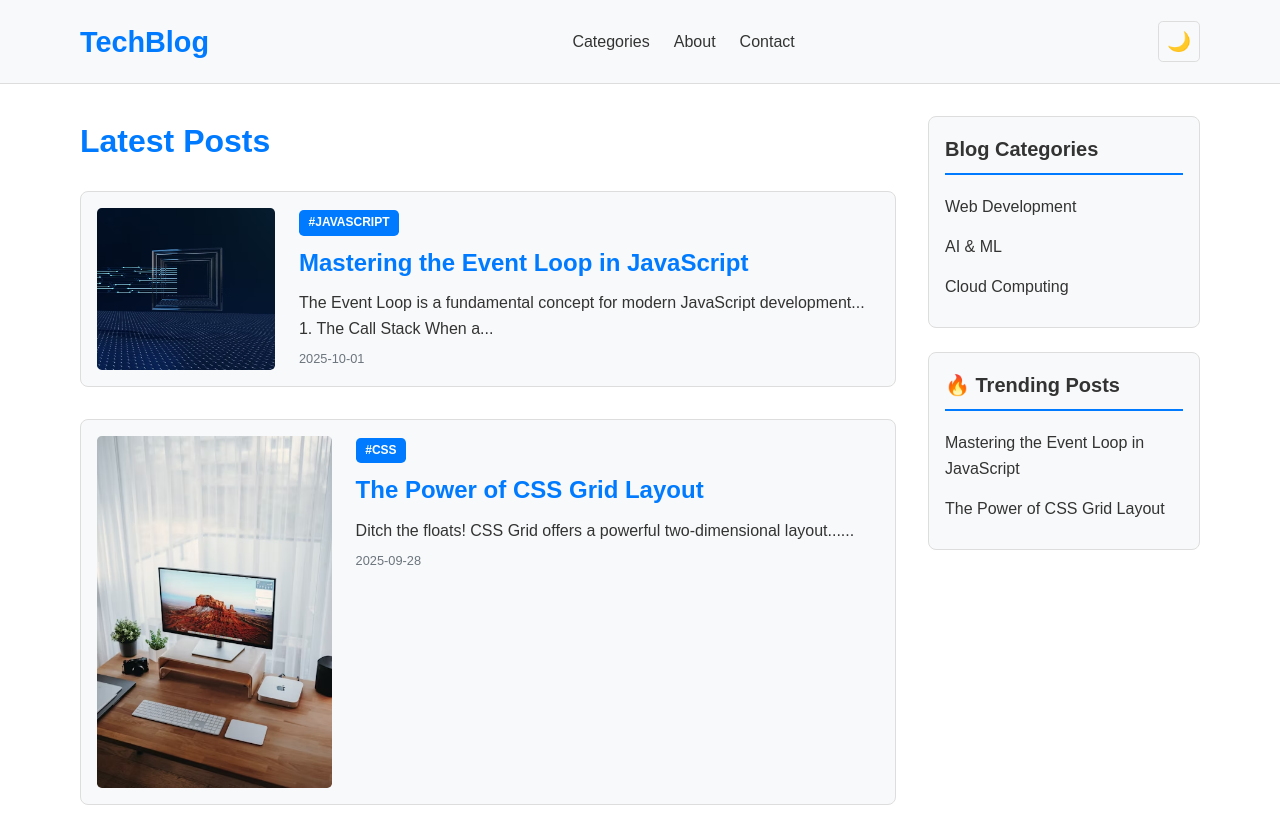
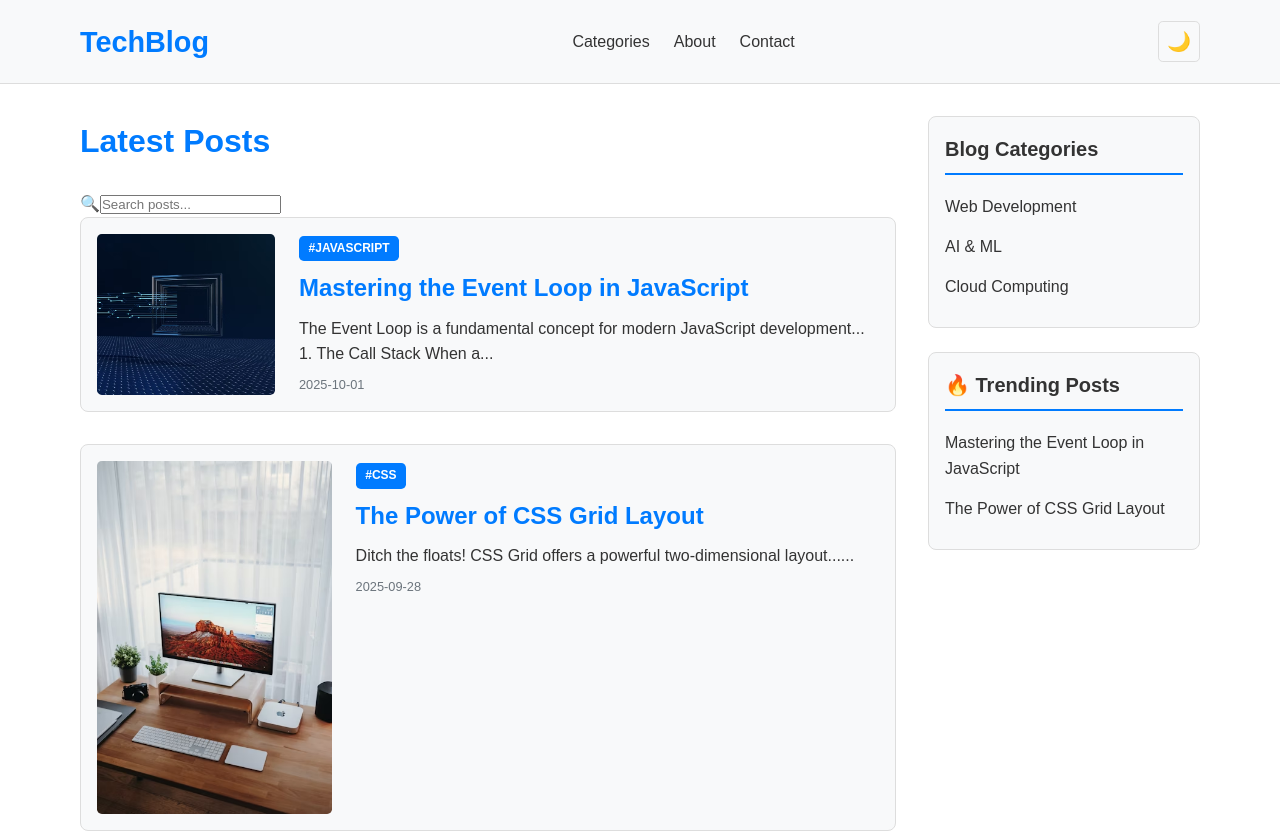
Before and after one commit to Ritikverma323/computer-science-wiki, a Next.js app: page / in a window 1280 px wide. Shown: the top 833 px of the page. Built offline with nearby package versions, Linux system fonts and the light colour scheme.

Commit message:
search bard added

```diff
--- a/src/app/page.tsx
+++ b/src/app/page.tsx
@@ -1,8 +1,6 @@
-import { posts } from "../data/posts";
-import PostCard from "../components/PostCard";
-import BlogLayout from "../components/BlogLayout";
 import Head from "next/head";
-
+import SearchBar from "@/components/SearchBar";
+import Sidebar from "@/components/Sidebar";
 export default function Home() {
   return (
     <>
@@ -13,12 +11,8 @@ export default function Home() {
           content="Latest tech articles on JavaScript, CSS, React, and more."
         />
       </Head>
-
-      <BlogLayout title="Latest Posts">
-        {posts.map((post) => (
-          <PostCard key={post.id} post={post} />
-        ))}
-      </BlogLayout>
+      <SearchBar />
+      <Sidebar />
     </>
   );
 }
--- a/src/components/BlogLayout.tsx
+++ b/src/components/BlogLayout.tsx
@@ -8,7 +8,6 @@ export default function BlogLayout({ title, children }: { title: string; childre
         <h2>{title}</h2>
         {children}
       </section>
-      <Sidebar />
     </>
   );
 }
--- /dev/null
+++ b/src/components/SearchBar.tsx
@@ -0,0 +1,52 @@
+"use client";
+import React, { useState, useEffect } from "react";
+import { posts, Post } from "../data/posts"; // adjust path if needed
+import PostCard from "./PostCard";
+import BlogLayout from "./BlogLayout";
+
+const SearchBar: React.FC = () => {
+    const [query, setQuery] = useState("");
+    const [results, setResults] = useState<Post[]>(posts);
+    const [debouncedQuery, setDebouncedQuery] = useState(query);
+    useEffect(() => {
+        const handler = setTimeout(() => {
+            setDebouncedQuery(query);
+        }, 300);
+
+        return () => clearTimeout(handler);
+    }, [query]);
+
+    useEffect(() => {
+        const filtered = posts.filter(
+            (post) =>
+                post.title.toLowerCase().includes(debouncedQuery.toLowerCase()) ||
+                post.content.toLowerCase().includes(debouncedQuery.toLowerCase()) ||
+                post.category.toLowerCase().includes(debouncedQuery.toLowerCase()) ||
+                post.author.toLowerCase().includes(debouncedQuery.toLowerCase())
+        );
+        setResults(filtered);
+    }, [debouncedQuery]);
+    return (
+        <div>
+            <BlogLayout title="Latest Posts">
+                <div className="search-container">
+                    <span className="search-icon">🔍</span>
+                    <input
+                        type="text"
+                        placeholder="Search posts..."
+                        value={query}
+                        onChange={(e) => setQuery(e.target.value)}
+                        className="search-input"
+                    />
+                </div>
+
+                {results.map((post) => (
+                    <PostCard key={post.id} post={post} />
+                ))}
+
+            </BlogLayout>
+        </div>
+    );
+};
+
+export default SearchBar;
```
Also changed, not shown: css/style.css (line endings or trailing spaces).
